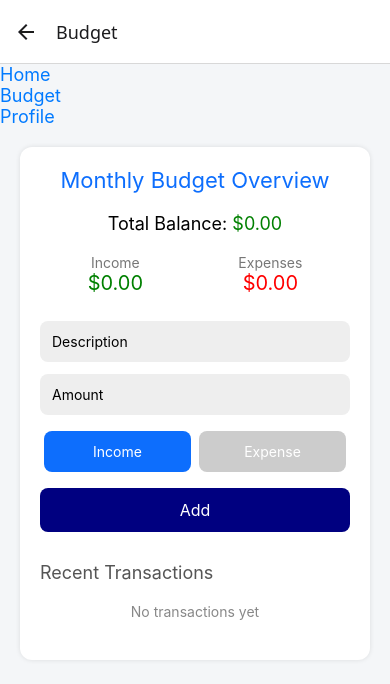
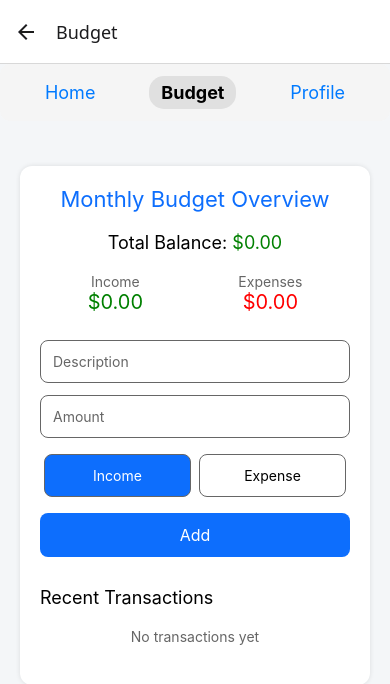
Before and after one commit to TygrisIQ/CashLens, a React Native app: screen /Budget in a window 390 px wide. Shown: the top 684 px of the page. Built offline with nearby package versions, Linux system fonts and the light colour scheme.

Commit message:
theme initial

```diff
--- a/src/components/nav-bar.jsx
+++ b/src/components/nav-bar.jsx
@@ -1,25 +1,32 @@
 import React from "react";
 import { useNavigation } from "@react-navigation/native";
 import { StyleSheet, Text, TouchableOpacity, View } from "react-native";
-
 
 export default function NavBar({ active }) {
 
     const navigation = useNavigation();
 
     return (
-        <View>
+        <View style={styles.navBar}>
+
             <TouchableOpacity onPress={() => navigation.navigate("Home")}>
-            <Text style={[styles.link, active === "Home" && styles.activeLink]}>Home</Text>
+                <Text style={[styles.link, active === "Home" && styles.activeLink]}>
+                    Home
+                </Text>
             </TouchableOpacity>
 
             <TouchableOpacity onPress={() => navigation.navigate("Budget")}>
-            <Text style={[styles.link, active === "Budget" && styles.activeLink]}>Budget</Text>
+                <Text style={[styles.link, active === "Budget" && styles.activeLink]}>
+                    Budget
+                </Text>
             </TouchableOpacity>
 
             <TouchableOpacity onPress={() => navigation.navigate("Profile")}>
-            <Text style={[styles.link, active === "Profile" && styles.activeLink]}>Profile</Text>
+                <Text style={[styles.link, active === "Profile" && styles.activeLink]}>
+                    Profile
+                </Text>
             </TouchableOpacity>
+
         </View>
     );
 }
@@ -28,19 +35,23 @@ const styles = StyleSheet.create({
     navBar: {
         flexDirection: 'row',
         justifyContent: 'space-around',
-        padding: 10,
-        backgroundColor: '#f8f8f8',
+        alignItems: "center",
+        padding: 12,
+        backgroundColor: '#f5f5f5',
+        borderRadius: 10,
+        width: "100%",
+        marginBottom: 25,
     },
     link: {
         fontSize: 18,
         color: '#007AFF',
+        paddingVertical: 6,
+        paddingHorizontal: 12,
+        borderRadius: 15,
     },
     activeLink: {
         fontWeight: 'bold',
         backgroundColor: '#e0e0e0',
         color: '#000',
-        paddingHorizontal: 8,
-        paddingVertical: 4,
-        borderRadius: 20,
     },
 });
--- a/src/screens/BudgetScreen.jsx
+++ b/src/screens/BudgetScreen.jsx
@@ -5,13 +5,15 @@ import {
   TextInput,
   TouchableOpacity,
   FlatList,
-  StyleSheet,
 } from "react-native";
 
 import NavBar from "../components/nav-bar";
+import { styles } from "../ui/shared/styles";
+import useTheme from "../ui/shared/themeSelect";
 
-import {styles} from "../ui/shared/styles";
 export default function BudgetScreen() {
+  const { theme } = useTheme();
+
   const [transactions, setTransactions] = useState([]);
   const [desc, setDesc] = useState("");
   const [amount, setAmount] = useState("");
@@ -34,21 +36,25 @@ export default function BudgetScreen() {
     setTransactions([newTx, ...transactions]);
     setDesc("");
     setAmount("");
-    if (type === "income") {
-      setIncome(income + newTx.amount);
-    } else {
-      setExpenses(expenses + newTx.amount);
-    }
+
+    if (type === "income") setIncome(income + newTx.amount);
+    else setExpenses(expenses + newTx.amount);
   };
 
   return (
-    <View style={styles.container}>
-      <NavBar active="budget" />
+    <View style={{ flex: 1, backgroundColor: theme.background }}>
 
-      <View style={styles.card}>
-        <Text style={styles.heading}>Monthly Budget Overview</Text>
+      {/* NavBar with theme */}
+      <NavBar active="Budget" theme={theme} />
 
-        <Text style={styles.balance}>
+      <View style={[styles.card, { backgroundColor: theme.card }]}>
+
+        {/* Monthly Overview */}
+        <Text style={[styles.heading, { color: theme.accent }]}>
+          Monthly Budget Overview
+        </Text>
+
+        <Text style={[styles.balance, { color: theme.text }]}>
           Total Balance:{" "}
           <Text style={{ color: balance >= 0 ? "green" : "red" }}>
             ${balance.toFixed(2)}
@@ -57,12 +63,17 @@ export default function BudgetScreen() {
 
         <View style={styles.row}>
           <View>
-            <Text style={styles.label}>Income</Text>
-            <Text style={styles.income}>${income.toFixed(2)}</Text>
+            <Text style={[styles.label, { color: theme.subtitle }]}>Income</Text>
+            <Text style={[styles.income, { color: "green" }]}>
+              ${income.toFixed(2)}
+            </Text>
           </View>
+
           <View>
-            <Text style={styles.label}>Expenses</Text>
-            <Text style={styles.expenses}>${expenses.toFixed(2)}</Text>
+            <Text style={[styles.label, { color: theme.subtitle }]}>Expenses</Text>
+            <Text style={[styles.expenses, { color: "red" }]}>
+              ${expenses.toFixed(2)}
+            </Text>
           </View>
         </View>
 
@@ -72,49 +83,107 @@ export default function BudgetScreen() {
             value={desc}
             onChangeText={setDesc}
             placeholder="Description"
-            style={styles.input}
+            placeholderTextColor={theme.subtitle}
+            style={[
+              styles.input,
+              {
+                backgroundColor: theme.card,
+                color: theme.text,
+                borderWidth: 1,
+                borderColor: theme.subtitle,
+              },
+            ]}
           />
+
           <TextInput
             value={amount}
             onChangeText={setAmount}
             placeholder="Amount"
             keyboardType="numeric"
-            style={styles.input}
+            placeholderTextColor={theme.subtitle}
+            style={[
+              styles.input,
+              {
+                backgroundColor: theme.card,
+                color: theme.text,
+                borderWidth: 1,
+                borderColor: theme.subtitle,
+              },
+            ]}
           />
 
           <View style={styles.typeRow}>
             <TouchableOpacity
-              style={[styles.typeButton, type === "income" && styles.activeType]}
+              style={[
+                styles.typeButton,
+                { backgroundColor: theme.card, borderColor: theme.subtitle, borderWidth: 1 },
+                type === "income" && { backgroundColor: theme.accent },
+              ]}
               onPress={() => setType("income")}
             >
-              <Text style={styles.typeText}>Income</Text>
+              <Text
+                style={[
+                  styles.typeText,
+                  { color: type === "income" ? "#fff" : theme.text },
+                ]}
+              >
+                Income
+              </Text>
             </TouchableOpacity>
 
             <TouchableOpacity
-              style={[styles.typeButton, type === "expense" && styles.activeType]}
+              style={[
+                styles.typeButton,
+                { backgroundColor: theme.card, borderColor: theme.subtitle, borderWidth: 1 },
+                type === "expense" && { backgroundColor: theme.accent },
+              ]}
               onPress={() => setType("expense")}
             >
-              <Text style={styles.typeText}>Expense</Text>
+              <Text
+                style={[
+                  styles.typeText,
+                  { color: type === "expense" ? "#fff" : theme.text },
+                ]}
+              >
+                Expense
+              </Text>
             </TouchableOpacity>
           </View>
 
-          <TouchableOpacity style={styles.addBtn} onPress={addTransaction}>
+          <TouchableOpacity
+            style={[styles.addBtn, { backgroundColor: theme.accent }]}
+            onPress={addTransaction}
+          >
             <Text style={styles.addText}>Add</Text>
           </TouchableOpacity>
         </View>
+        <Text style={[styles.txTitle, { color: theme.text }]}>
+          Recent Transactions
+        </Text>
 
-        {/* Transactions */}
-        <Text style={styles.txTitle}>Recent Transactions</Text>
         {transactions.length === 0 ? (
-          <Text style={styles.empty}>No transactions yet</Text>
+          <Text style={[styles.empty, { color: theme.subtitle }]}>
+            No transactions yet
+          </Text>
         ) : (
           <FlatList
             data={transactions}
             keyExtractor={(item) => item.id}
             renderItem={({ item }) => (
-              <View style={styles.txItem}>
-                <Text>{item.desc}</Text>
-                <Text style={{ color: item.type === "income" ? "green" : "red" }}>
+              <View
+                style={[
+                  styles.txItem,
+                  {
+                    borderColor: theme.subtitle,
+                  },
+                ]}
+              >
+                <Text style={{ color: theme.text }}>{item.desc}</Text>
+                <Text
+                  style={{
+                    color: item.type === "income" ? "green" : "red",
+                  }}
+                >
                   {item.type === "income" ? "+" : "-"}${item.amount.toFixed(2)}
                 </Text>
               </View>
@@ -122,6 +191,7 @@ export default function BudgetScreen() {
           />
         )}
       </View>
+
     </View>
   );
 }
--- a/src/screens/HomeScreens.jsx
+++ b/src/screens/HomeScreens.jsx
@@ -1,46 +1,45 @@
-import { View, Text, ScrollView, StyleSheet } from 'react-native';
-import { useNavigation } from '@react-navigation/native';
+import { View, Text, ScrollView } from 'react-native';
 import NavBar from '../components/nav-bar';
 import ProgressBar from '../components/progress-bar';
 import SummaryCard from '../components/summary-card';
 import ActionButton from '../components/action-button';
-import {styles} from '../ui/shared/styles';
+
+// theme & styles
+import { styles } from '../ui/shared/styles';
+import useTheme from '../ui/shared/themeSelect';
 
 export default function HomeScreen() {
 
-    return (
-        <ScrollView style={styles.scrollView} contentContainerStyle={styles.contentContainer}>
-            <View style={styles.header}>
-                <Text style={styles.title}>CashLens</Text>
-                <Text style={styles.subtitle}>Track your spending, save smarter and reach your goals!</Text>
-            </View>
+  const { theme, themeName, setThemeName } = useTheme();
 
-            <NavBar active="Home" />
+  return (
+    <View style={{ flex: 1, backgroundColor: theme.background }}>
 
-            <View>
-                <SummaryCard label="Total Income" value="" color="green" />
-                <SummaryCard label="Total Expenses" value="" color="red" />
-                <SummaryCard label="Savings" value="" color="#0d6efd" />
-            </View>
 
-            <View>
-                <Text></Text>
-                <ProgressBar progress={0} />
-                <Text></Text>
-            </View>
+      <NavBar active="Home" theme={theme} />
 
-            <View>
-                <Text></Text>
-                <View>
-                    <ActionButton title="Add Expense" />
-                    <ActionButton title="View Reports" />
-                    <ActionButton title="Set Budget Goals" />
-                    <ActionButton title="Manage Categories" />
-                </View>
-            </View>
+      <ScrollView
+        style={[styles.scrollView, { backgroundColor: theme.background }]}
+        contentContainerStyle={styles.contentContainer}
+      >
+        <View style={[styles.header, { backgroundColor: theme.card }]}>
+          <Text style={[styles.title, { color: theme.text }]}>CashLens</Text>
+          <Text style={[styles.subtitle, { color: theme.subtitle }]}>
+            Track your spending, save smarter and reach your goals!
+          </Text>
+        </View>
+        <View style={{ width: "100%" }}>
+          <SummaryCard label="Total Income" value="" color="green" theme={theme} />
+          <SummaryCard label="Total Expenses" value="" color="red" theme={theme} />
+          <SummaryCard label="Savings" value="" color={theme.accent} theme={theme} />
+        </View>
 
-            <Text style={styles.footer}>© 2025 CashLens. All rights reserved.</Text>
 
-        </ScrollView>
-    );
+        <Text style={[styles.footer, { color: theme.subtitle }]}>
+          © 2025 CashLens. All rights reserved.
+        </Text>
+
+      </ScrollView>
+    </View>
+  );
 }
--- a/src/screens/ProfileScreen.jsx
+++ b/src/screens/ProfileScreen.jsx
@@ -1,61 +1,76 @@
 import { ScrollView, View, Text, Image } from "react-native";
-
-import {styles} from "../ui/shared/styles";
+import { styles } from "../ui/shared/styles";
 import NavBar from "../components/nav-bar";
+import useTheme from "../ui/shared/themeSelect";
 
 export default function ProfileScreen() {
 
     const defaultAvatar = require("../assets/profile_placeholder.png");
+    const { theme } = useTheme();
 
     return (
-        <ScrollView style={styles.scrollView} contentContainerStyle={styles.contentContainer}>
+        <View style={{ flex: 1, backgroundColor: theme.background }}>
 
-            {/* Header */}
-            <View style={styles.header}>
+
+            <NavBar active="Profile" theme={theme} />
+
+            <ScrollView
+                style={[styles.scrollView, { backgroundColor: theme.background }]}
+                contentContainerStyle={styles.contentContainer}
+            >
+
+
+                <View style={[styles.header, { backgroundColor: theme.card }]}>
                     <Image
                         source={defaultAvatar}
                         style={{ width: 120, height: 120, borderRadius: 60, marginBottom: 15 }}
                     />
-                <Text style={styles.title}>John Doe</Text>
-                <Text style={styles.subtitle}>Manage your info and see your financial stats.</Text>
+                    <Text style={[styles.title, { color: theme.text }]}>John Doe</Text>
+                    <Text style={[styles.subtitle, { color: theme.subtitle }]}>
+                        Manage your info and see your financial stats.
+                    </Text>
                 </View>
 
-            <NavBar active="Home" />
+
                 <View style={{ width: "100%", marginBottom: 30 }}>
-                <Text style={{ fontSize: 20, fontWeight: "600", marginBottom: 10 }}>Your Stats</Text>
+
+                    <Text style={{ fontSize: 20, fontWeight: "600", marginBottom: 10, color: theme.text }}>
+                        Your Stats
+                    </Text>
 
                     <View style={{
-                    backgroundColor: "#fff",
+                        backgroundColor: theme.card,
                         padding: 15,
                         borderRadius: 10,
                         marginBottom: 15
                     }}>
-                    <Text>Total Income: $0</Text>
+                        <Text style={{ color: theme.text }}>Total Income: $0</Text>
                     </View>
 
                     <View style={{
-                    backgroundColor: "#fff",
+                        backgroundColor: theme.card,
                         padding: 15,
                         borderRadius: 10,
                         marginBottom: 15
                     }}>
-                    <Text>Total Expenses: $0</Text>
+                        <Text style={{ color: theme.text }}>Total Expenses: $0</Text>
                     </View>
 
                     <View style={{
-                    backgroundColor: "#fff",
+                        backgroundColor: theme.card,
                         padding: 15,
-                    borderRadius: 10,
+                        borderRadius: 10
                     }}>
-                    <Text>Savings: $0</Text>
+                        <Text style={{ color: theme.text }}>Savings: $0</Text>
                     </View>
                 </View>
 
-
-
-
-            <Text style={styles.footer}>© 2025 CashLens. All rights reserved.</Text>
+                <Text style={[styles.footer, { color: theme.subtitle }]}>
+                    © 2025 CashLens. All rights reserved.
+                </Text>
 
             </ScrollView>
-    )
-};
+
+        </View>
+    );
+}
--- /dev/null
+++ b/src/ui/shared/theme.jsx
@@ -0,0 +1,15 @@
+export const lightTheme = {
+  background: "#f4f6f8",
+  card: "#ffffff",
+  text: "#000",
+  subtitle: "#666",
+  accent: "#0d6efd",
+};
+
+export const darkTheme = {
+  background: "#121212",
+  card: "#1e1e1e",
+  text: "#fff",
+  subtitle: "#aaa",
+  accent: "#5aa0ff",
+};
--- /dev/null
+++ b/src/ui/shared/themeSelect.jsx
@@ -0,0 +1,22 @@
+import { useColorScheme } from "react-native";
+import { useState } from "react";
+import { lightTheme, darkTheme } from "./theme";
+
+export default function useTheme() {
+  const system = useColorScheme(); // "light" or "dark"
+
+  // "system" | "light" | "dark"
+  const [themeName, setThemeName] = useState("system");
+
+  const getTheme = () => {
+    if (themeName === "light") return lightTheme;
+    if (themeName === "dark") return darkTheme;
+    return system === "dark" ? darkTheme : lightTheme;
+  };
+
+  return {
+    theme: getTheme(),
+    themeName,
+    setThemeName,
+  };
+}
```
Lines whose indentation alone changed are shown as unchanged.
